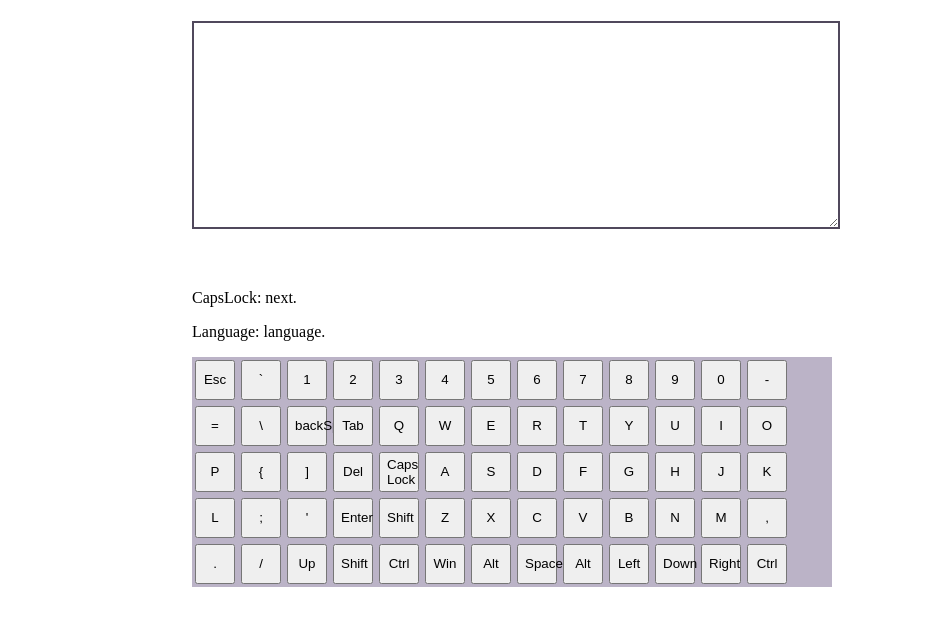
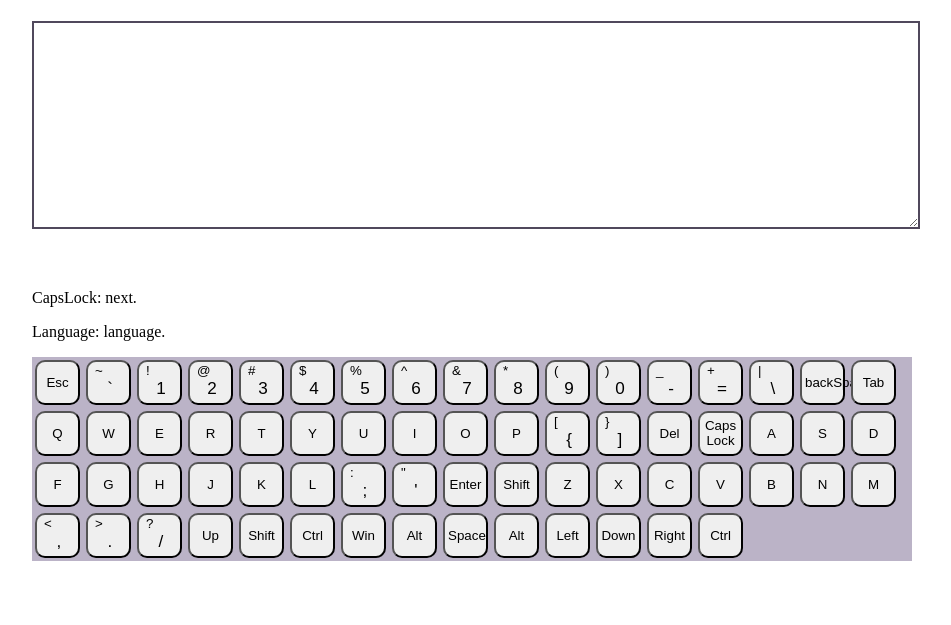
Before and after one commit to NatalyaBolshakova/virtualkeyboard, a plain HTML site: page index.html in a window 1280 px wide. Shown: the part 79-704 px from the top of the page, without its empty margins (128-1079 px from the left). Drawn offline with Linux system fonts and the light colour scheme.

Commit message:
feat: implement innerHTML for latin keyboard with shift

```diff
--- a/keyboard.js
+++ b/keyboard.js
@@ -91,19 +91,20 @@ function CreateElement(arr){
     for (let i of arr){
 
         let elemKeyboard = document.createElement('button');
-        [elemKeyboard.id, , ,elemKeyboard.style.order] = i;
-
-        //elemKeyboard.id = i[0];
+        let [id, {keyLatinShift, keyLatin}, {keyCyrillicShift, keyCyrillic}, order] = i;
+        [elemKeyboard.id, elemKeyboard.style.order] = [id, order];
         elemKeyboard.className = "key alphabet latin";
-        elemKeyboard.innerText = i[1].keyLatin;
-        //elemKeyboard.style.order = i[3];*/
+        if (keyLatinShift == 'undefine') {
+            elemKeyboard.innerHTML = keyLatin;
+        } else{
+            elemKeyboard.classList.add("key_container");
+            elemKeyboard.innerHTML = `<p>${keyLatinShift}</p><p>${keyLatin}</p>`;
+        }
         document.querySelector("body > .container").append(elemKeyboard);
     }
 }
 
 let keybutton = new CreateElement(arr);
-
-
 
 const keydownActiv = (event) => {
     event.preventDefault();
--- a/style.css
+++ b/style.css
@@ -1,6 +1,6 @@
 body {
     margin: 0 auto;
-    width: calc(100vw/2);
+    width: calc(100vw/2 + 25%);
 }
 .areatext {
     width: inherit;
@@ -22,13 +22,41 @@ body {
 }
 
 .key {
-    width: 40px;
-    height: 40px;
+    width: calc(100%/16);
+    max-width: 45px;
+    min-height: 45px;
     margin: 3px;
+    border-radius: 10px;
+    outline: none;
+    padding: 3px;
+    /*box-shadow: 2px;*/
 }
 
 .active {
     background-color: #737392;
+}
+
+.key_container {
+    display: flex;
+    flex-direction: row;
+    flex-wrap: wrap;
+}
+
+.key_container>p {
+    width: 100%;
+    margin: 0;
+}
+
+.key_container>p:first-child {
+    text-align: left;
+    line-height: 12px;
+    margin-left: 4px;
+}
+
+.key_container>p:last-child {
+    line-height: 19px;
+    font-size: 1.07rem;
+    margin-left: 3px;
 }
 
 .alphabet {
```
